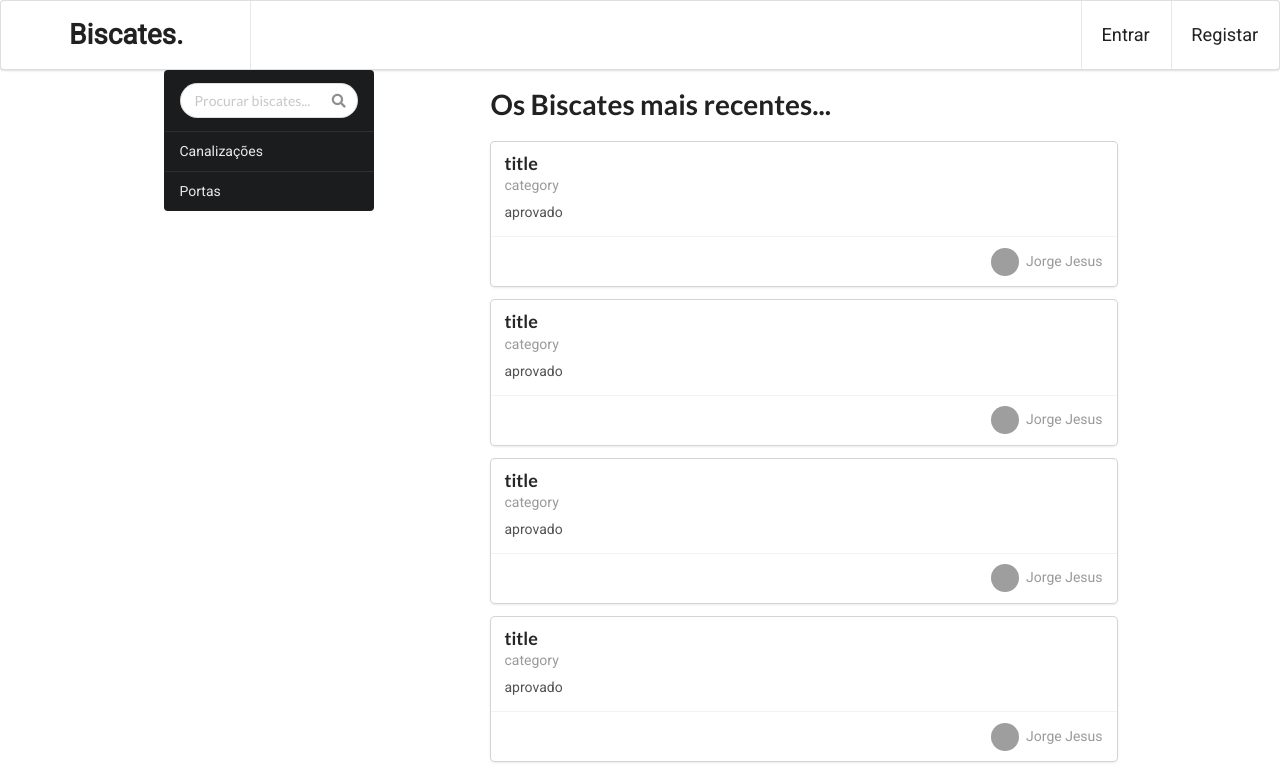
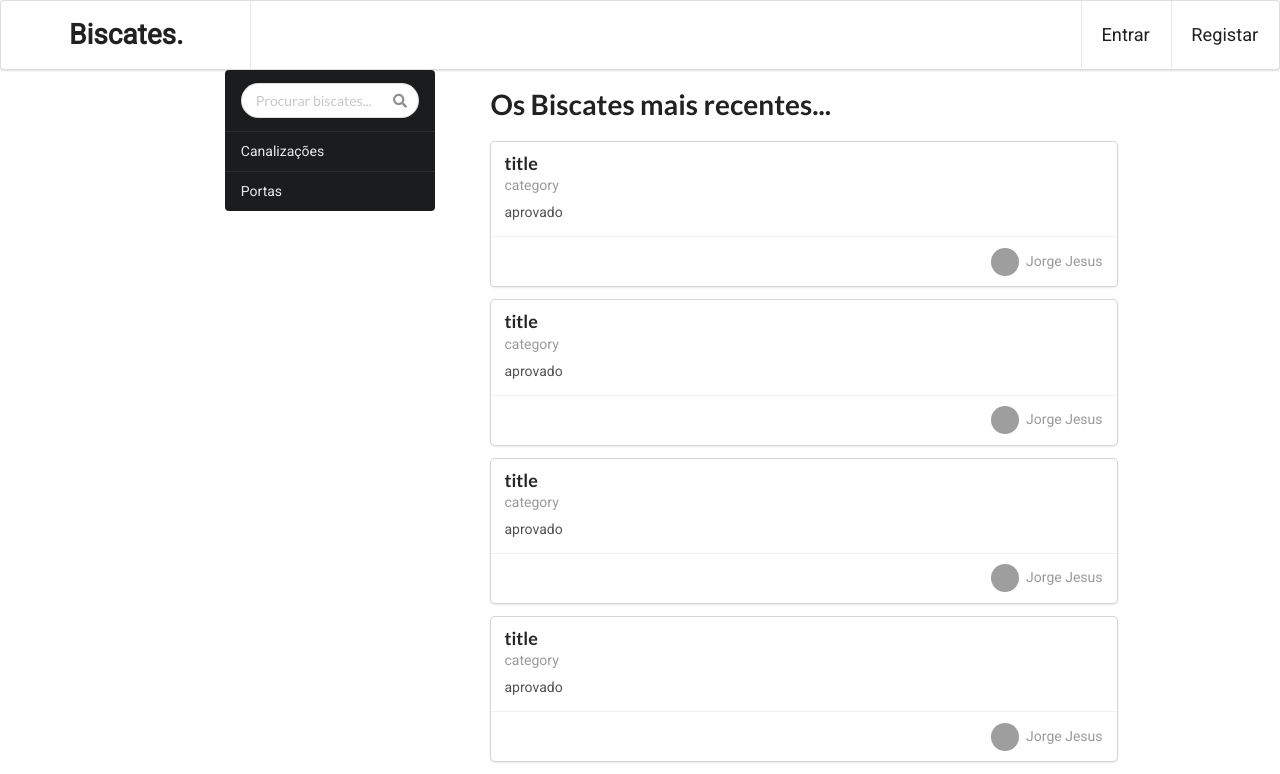
Before and after one commit to makeorbreak-io/biscates, a Flask app: page / in a window 1280 px wide. Shown: the top 774 px of the page. Run offline with Flask 2, Linux system fonts and the light colour scheme; parts of the project's set-up code (start-up, migrations or seed data) failed here and were passed over; some libraries are stand-ins or nearby versions; grey boxes are pictures that could not be loaded.

Commit message:
Sidebar grid

```diff
--- a/templates/base.html
+++ b/templates/base.html
@@ -31,7 +31,6 @@
 
   <div class="pushable">
     <div id="content" class="pusher">
-
         <div class="ui grid">
           <div class="two wide column">
           </div>
--- a/templates/homepage.html
+++ b/templates/homepage.html
@@ -1,6 +1,11 @@
 {% extends "base.html" %}
 
 {% block sidecontent %}
+
+    <div class="ui grid">
+      <div class="three wide column">
+      </div>
+      <div class="ten wide column">
         <div class="ui visible inverted left vertical menu push">
           <div class="ui item search">
               <div class="ui icon input">
@@ -18,10 +23,15 @@
           </a>
           {% endfor %}
       </div>
+      </div>
+      <div class="three wide column">
+      </div>
+    </div>
+
 {% endblock %}
 
 {% block content %}
-    <div class="article">
+    <div class="">
         <br>
         <div class="ui masthead container">
             <h1 class="ui header">Os Biscates mais recentes...</h1>
```
Lines whose indentation alone changed are shown as unchanged.
